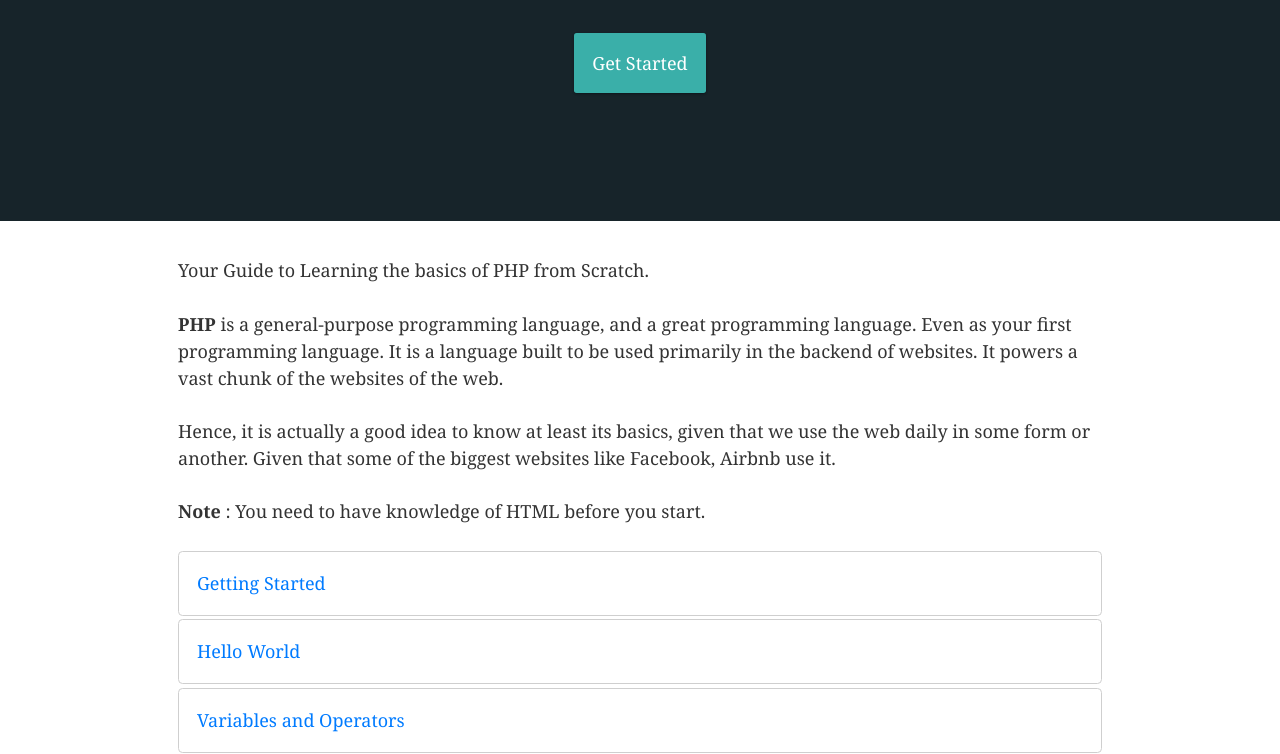
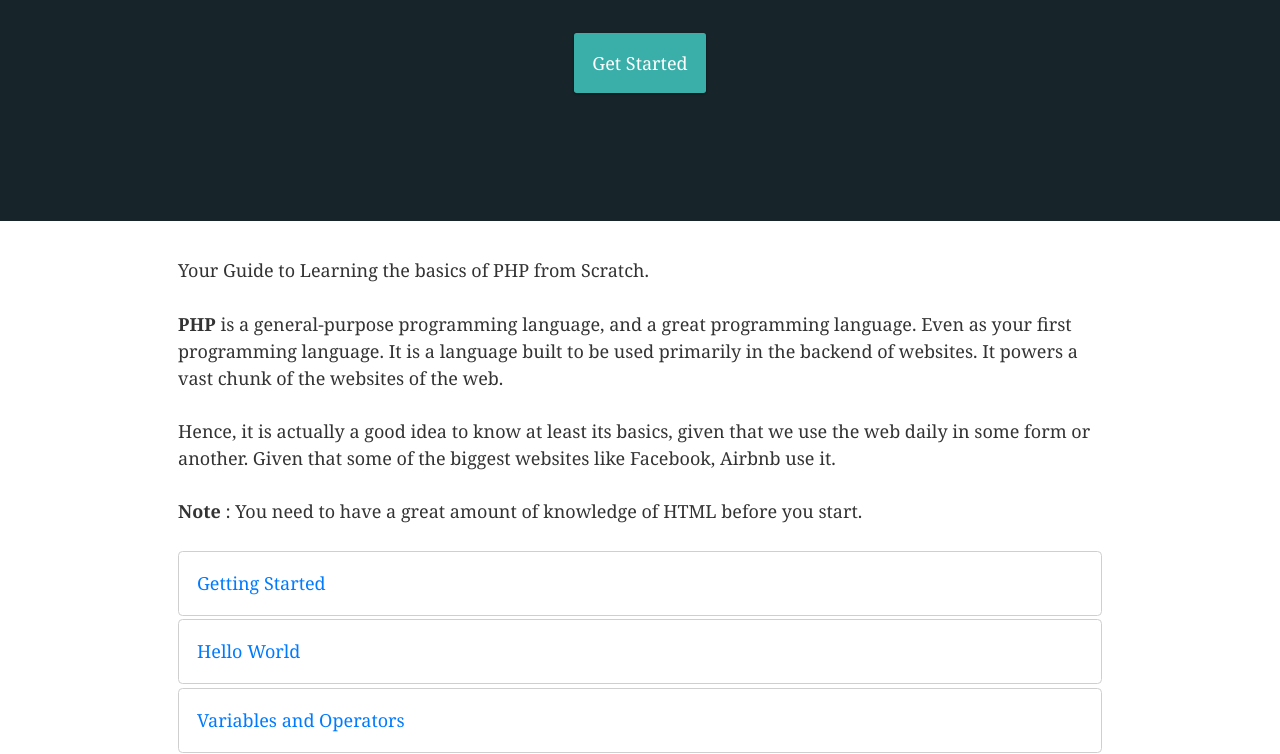
Before and after one commit to deve-sh/LearnPHP, a Gatsby site: page / in a window 1280 px wide. Shown: the part 291-1045 px from the top of the page. Built offline with nearby package versions, Linux system fonts and the light colour scheme; Gatsby itself is replaced by a stand-in of ours.

```diff
--- a/src/pages/index.js
+++ b/src/pages/index.js
@@ -49,7 +49,7 @@
 
     <p>Hence, it is actually a good idea to know at least its basics, given that we use the web daily in some form or another. Given that some of the biggest websites like Facebook, Airbnb use it. </p>
 
-    <p><b>Note</b> : You need to have knowledge of HTML before you start.</p>
+    <p><b>Note</b> : You need to have a great amount of knowledge of HTML before you start.</p>
     <TileList/>
     </div>
   </Layout>
--- a/src/pages/variables.js
+++ b/src/pages/variables.js
@@ -74,7 +74,8 @@
 !true                # Read as 'Not' True. Gives False.
 !false               # Read as 'Not' False. Gives True.
 true || false        # Logical OR. Returns True if any of the operand is true.
-true && false       # Logical AND. Returns False if any of the operand is false.`}
+true && false       # Logical AND. Returns False if any of the operand is false.`
+}
                 </CodeBlock>
                 <Linker previous = {"/helloworld"} next={"/io"} previousLabel={"Hello World"} nextLabel = {"I/O"}/>
             </div>
```
Also changed, not shown: src/pages/404.js (+5 -2 lines).
